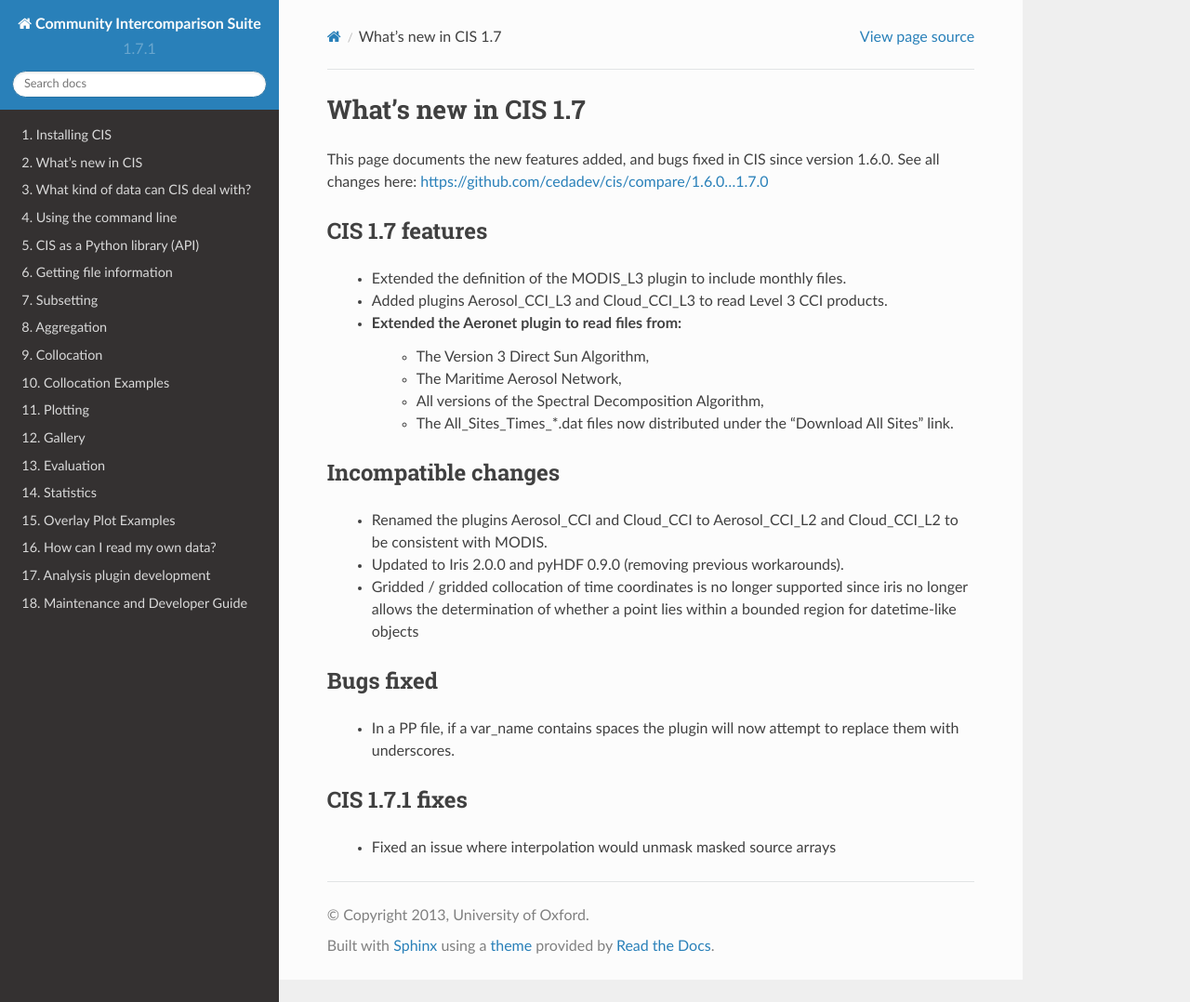
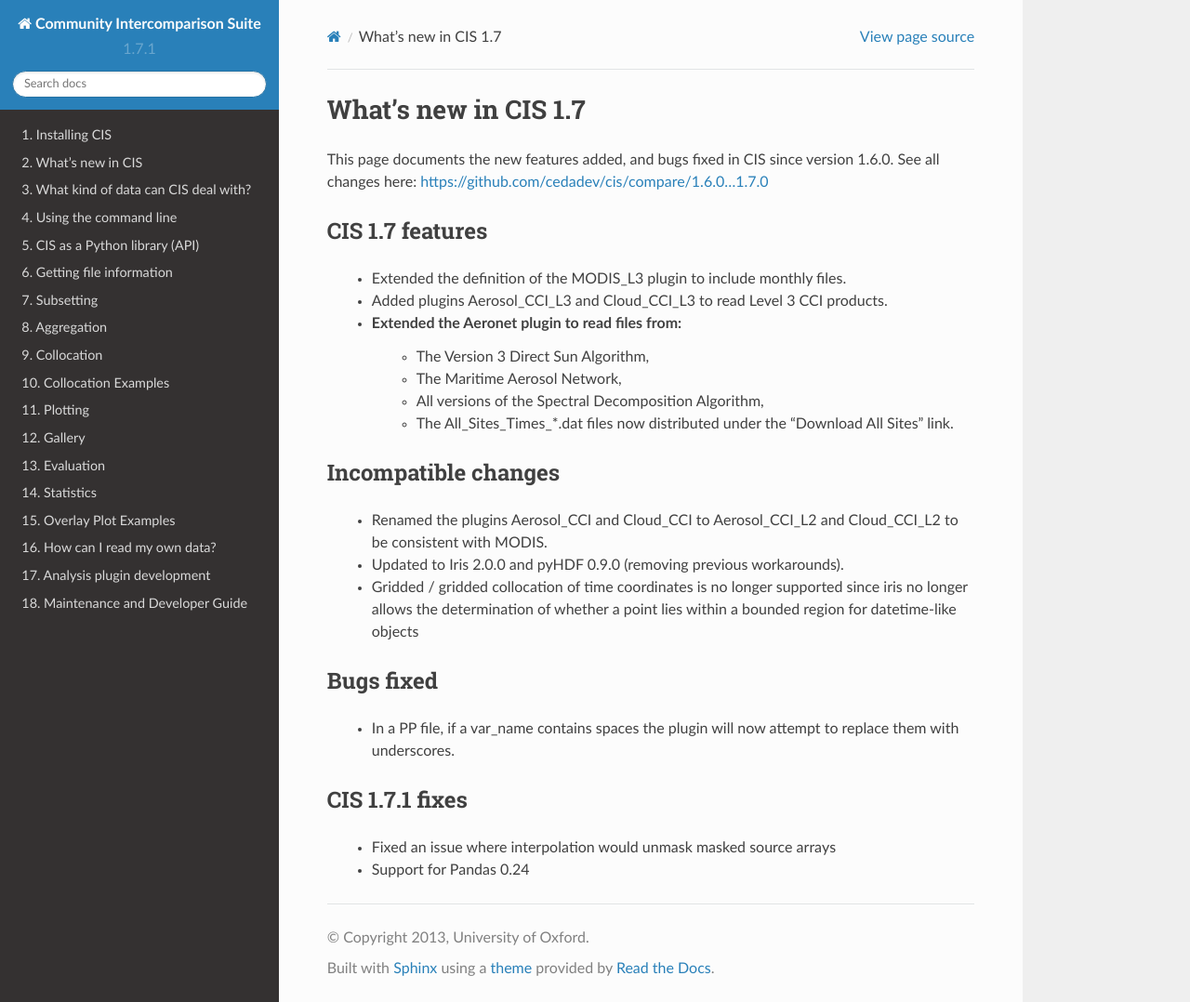
Before and after one commit to cedadev/cis, a Sphinx documentation site: the page built from doc/whats_new_1.7.rst, in a window 1280 px wide and 1078 px high. Shown: the whole window at 93% size. Built offline with Sphinx 7.4.7 and the Read the Docs theme 2.0.0, drawn with Linux system fonts in a browser that asks for light colours.

Commit message:
Update docs

```diff
--- a/doc/whats_new_1.7.rst
+++ b/doc/whats_new_1.7.rst
@@ -30,3 +30,4 @@ Bugs fixed
 CIS 1.7.1 fixes
 ===============
  * Fixed an issue where interpolation would unmask masked source arrays
+ * Support for Pandas 0.24
```
